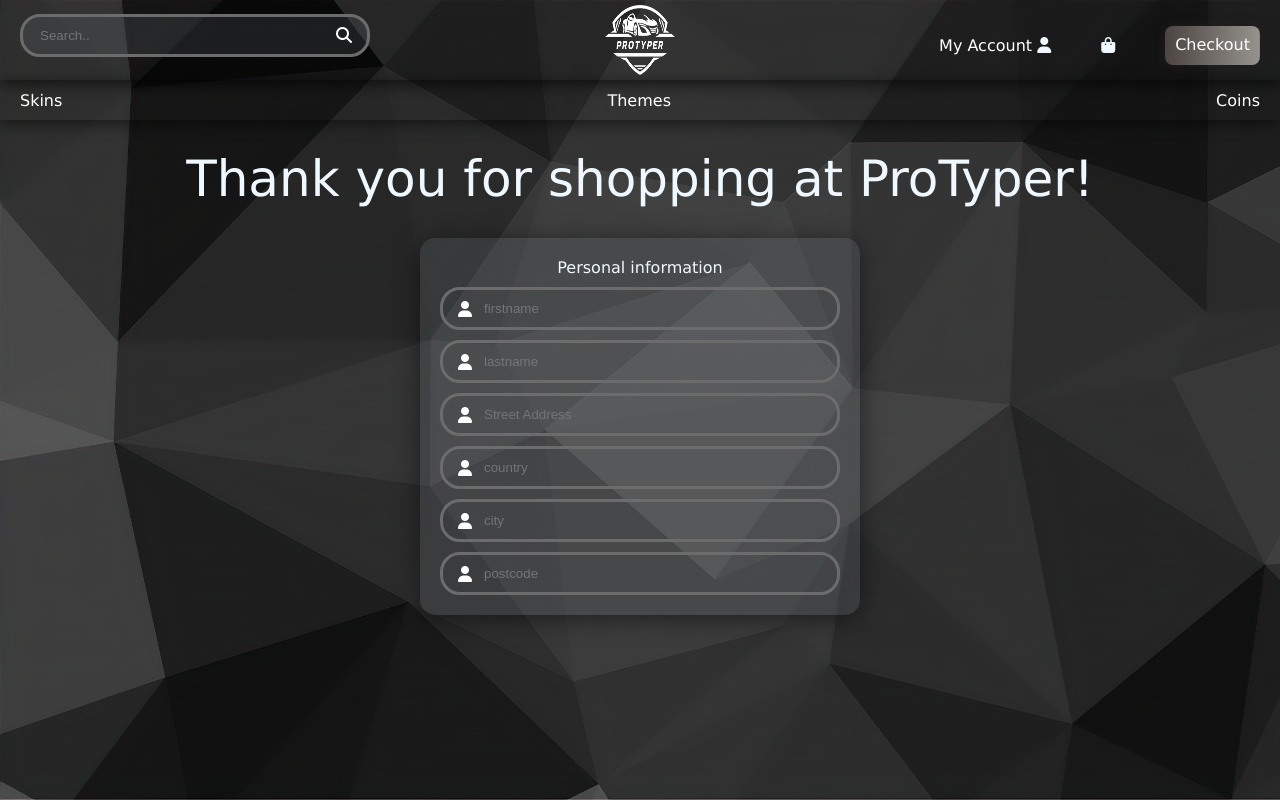
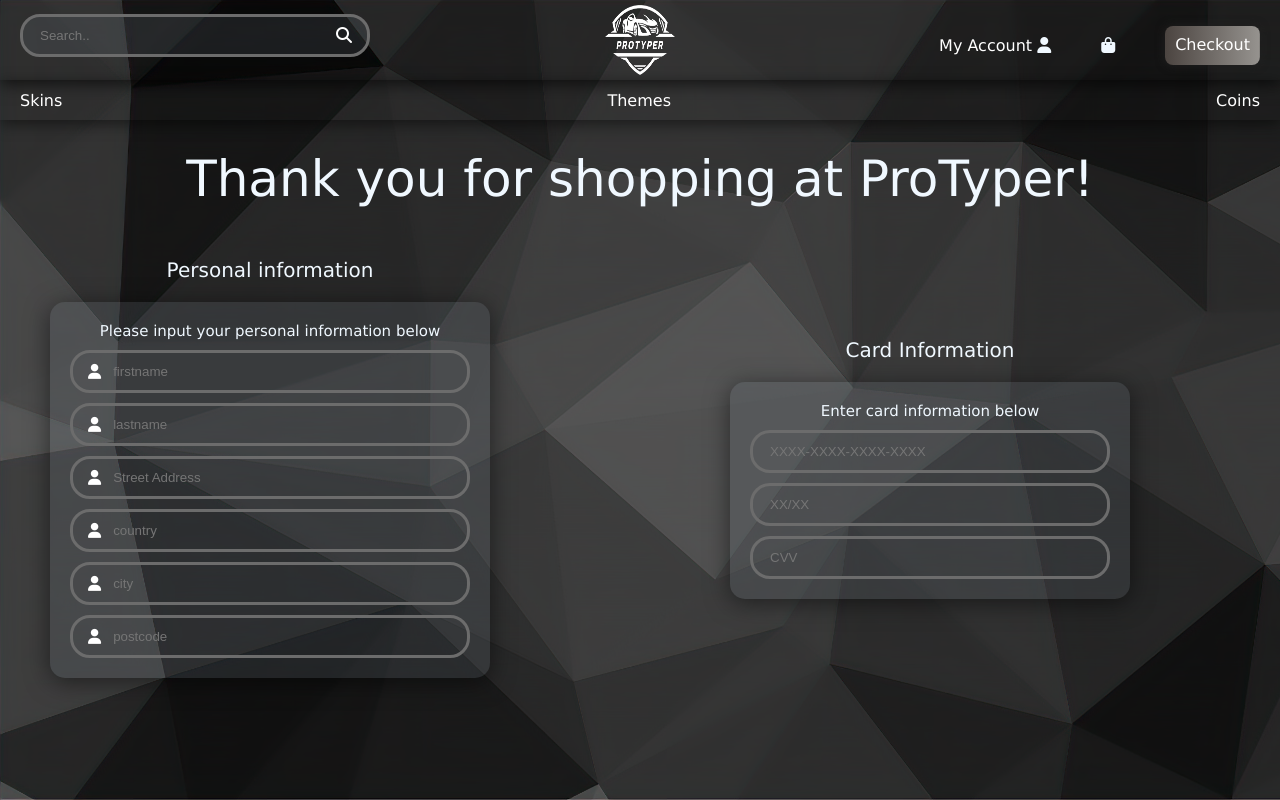
Before and after one commit to Ajan0211/ProTyper, a React (Vite) app in the folder pro-typer/: page /Checkout in a window 1280 px wide. Built offline with nearby package versions, Linux system fonts and the light colour scheme.

Commit message:
Finishing card info section on checkout page

```diff
--- a/pro-typer/src/Checkout.css
+++ b/pro-typer/src/Checkout.css
@@ -3,21 +3,26 @@
   margin: 30px;
   text-align: center;
 }
+
 .checkout-container {
   display: flex;
-  justify-content: center;
-  align-items: center;
+  justify-content: space-between;
+  margin: 50px;
 }
 .pay-container {
+  text-align: center;
+  font-size: 20px;
+}
+.personal-container {
+  text-align: center;
   min-width: 100px;
   background-color: #323437;
   background-color: #70768431;
   padding: 20px;
   border-radius: 15px;
   box-shadow: 0 4px 24px rgba(0, 0, 0, 0.5);
-}
-.personal-container {
-  text-align: center;
+  margin-top: 20px;
+  font-size: 15px;
 }
 .input-pay {
   border-radius: 20px;
@@ -34,3 +39,39 @@
   outline: none;
   color: white;
 }
+
+.input-container {
+  border-radius: 20px;
+  border: 3px solid #6c6c6c;
+  min-height: 32px;
+  width: auto;
+  padding: 10px 15px;
+  margin-top: 10px;
+  display: flex;
+  column-gap: 10px;
+  align-items: center;
+  background-color: transparent;
+  transition: 0.3s;
+  outline: none;
+  color: white;
+}
+.card-info {
+  display: flex;
+  justify-content: center;
+  align-items: center;
+  flex-direction: column;
+  text-align: center;
+  font-size: 20px;
+  min-width: 600px;
+}
+.card-container {
+  text-align: center;
+  min-width: 400px;
+  background-color: #323437;
+  background-color: #70768431;
+  padding: 20px;
+  border-radius: 15px;
+  box-shadow: 0 4px 24px rgba(0, 0, 0, 0.5);
+  margin-top: 20px;
+  font-size: 15px;
+}
--- a/pro-typer/src/Checkout.jsx
+++ b/pro-typer/src/Checkout.jsx
@@ -9,10 +9,12 @@
       <div className="checkout-heading">
         Thank you for shopping at ProTyper!
       </div>
+
       <div className="checkout-container">
         <div className="pay-container">
+          Personal information
           <div className="personal-container">
-            Personal information
+            Please input your personal information below
             <div className="input-pay">
               <i className="fa-solid fa-user"></i>
               <input
@@ -68,7 +70,27 @@
               ></input>
             </div>
           </div>
-          <div className="card-info"></div>
+        </div>
+        <div className="card-info">
+          Card Information
+          <div className="card-container">
+            Enter card information below
+            <div class="card-input-container">
+              <div class="input-container">
+                <input
+                  placeholder="XXXX-XXXX-XXXX-XXXX"
+                  class="input-box-card"
+                  id="card-number"
+                />
+              </div>
+              <div class="input-container">
+                <input placeholder="XX/XX" class="input-box" id="exp-date" />
+              </div>
+              <div class="input-container">
+                <input placeholder="CVV" class="input-box" id="cvv" />
+              </div>
+            </div>
+          </div>
         </div>
       </div>
     </>
```
